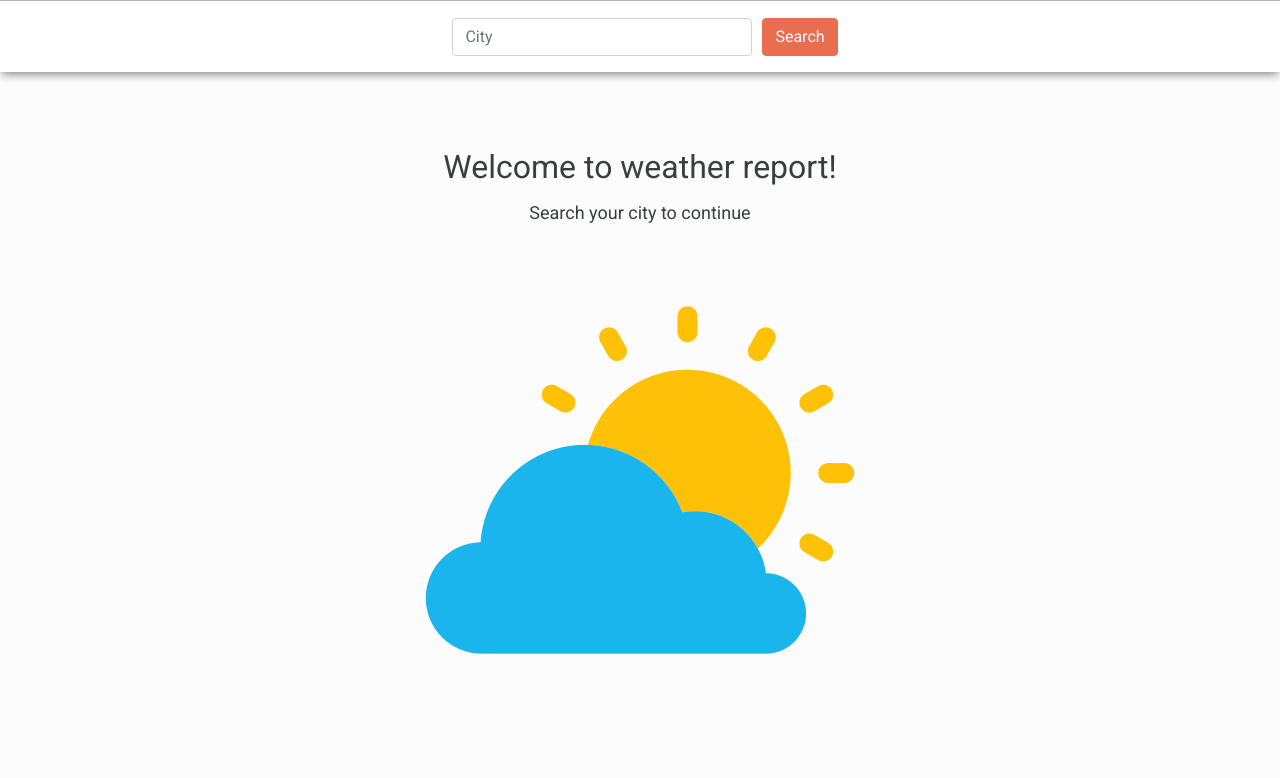
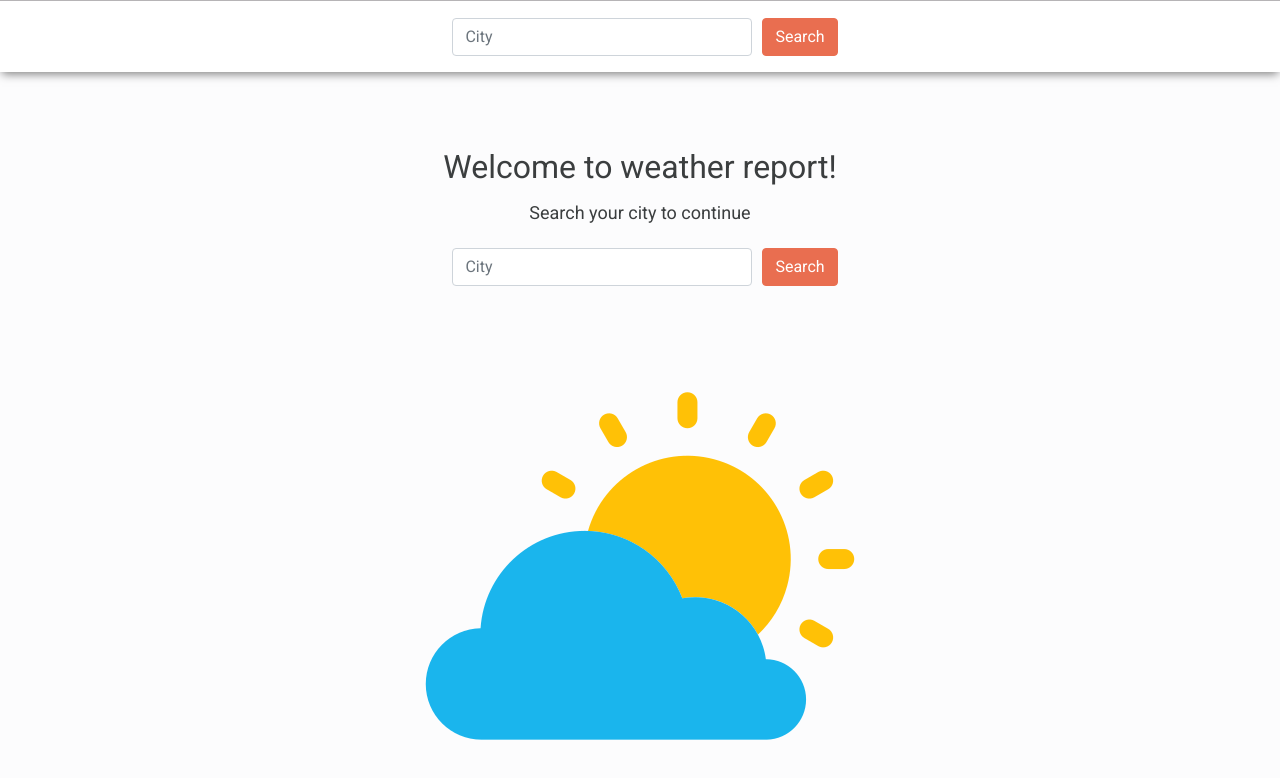
Before and after one commit to sali141/my-tomorrows-test, an Angular app: page / in a window 1280 px wide. Shown: the top 778 px of the page. Built offline with nearby package versions, Linux system fonts and the light colour scheme; what angular-countries-flags would draw is missing.

Commit message:
Fix navigations

```diff
--- a/src/app/components/weather-report/weather-report.component.html
+++ b/src/app/components/weather-report/weather-report.component.html
@@ -1,16 +1,24 @@
-<div class="body-content">
-  <div class="loader-wrapper" *ngIf="isLoading">
-    <div class="loader"></div>
-  </div>
+<app-header *ngIf="weather"></app-header>
+
+<div class="body-content container">
   <app-error-message *ngIf="errorMsg" [errorMessage]="errorMsg"></app-error-message>
-  <div class="weather-report" *ngIf="!weather">
+  <div class="weather-report d-flex flex-column align-items-center" *ngIf="!weather">
     <h2 class="text-center mt-5">
       Welcome to weather report!
       <div class="mt-3 fs-18">Search your city to continue</div>
+      <div class="my-4">
+        <app-weather-search></app-weather-search>
+      </div>
+      <div class="loader-wrapper" *ngIf="isLoading">
+        <div class="loader"></div>
+      </div>
       <img src="/assets/img/weather_icon.png" alt="image">
     </h2>
   </div>
   <div *ngIf="weather">
     <app-weather-widget [weather]="weather"></app-weather-widget>
+    <div class="d-flex justify-content-center mt-3">
+      <button type="button" (click)="goBack()" class="btn btn-secondary text-white">Back</button>
+    </div>
   </div>
 </div>
--- a/src/app/components/weather-report/weather-report.component.ts
+++ b/src/app/components/weather-report/weather-report.component.ts
@@ -9,7 +9,7 @@ import { SearchService } from 'src/app/services/search.service';
 })
 export class WeatherReportComponent implements OnInit {
   isLoading: boolean = false;
-  weather!: WeatherResponse | null ;
+  weather!: WeatherResponse | null;
   errorMsg!: string | null;
 
   constructor(private searchService: SearchService) {}
@@ -37,4 +37,9 @@ export class WeatherReportComponent implements OnInit {
       );
     });
   }
+
+  goBack() {
+    this.isLoading = false;
+    this.weather = null;
+  }
 }
--- a/src/app/shared/weather-search/weather-search.component.html
+++ b/src/app/shared/weather-search/weather-search.component.html
@@ -1,5 +1,5 @@
 <form id="search-form" name="search" (ngSubmit)="searchWeather()">
-  <div class="d-flex align-items-center header-search">
+  <div class="d-flex align-items-center justify-content-center header-search">
     <input type="text" class="form-control" placeholder="City" name="city" required [(ngModel)]="searchedCity">
     <button type="submit" class="btn btn-primary text-white">Search</button>
   </div>
--- a/src/app/shared/weather-search/weather-search.component.ts
+++ b/src/app/shared/weather-search/weather-search.component.ts
@@ -15,9 +15,7 @@ export class WeatherSearchComponent implements OnInit {
 
   searchWeather() {
     if (this.searchedCity) {
-      if (this.searchedCity) {
-        this.searchService.searchText.next(this.searchedCity);
-      }
+      this.searchService.searchText.next(this.searchedCity);
     }
   }
 }
--- a/src/assets/css/variables.scss
+++ b/src/assets/css/variables.scss
@@ -16,4 +16,5 @@ $color-error-bg : #fdecf0;
 $theme-colors: (
   "primary": $color-primary,
   "danger": $color-error-red,
+  "secondary" : $color-light-black
 );
```
